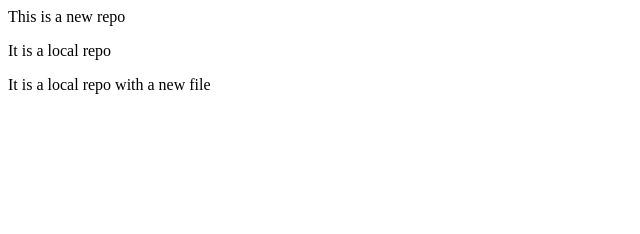
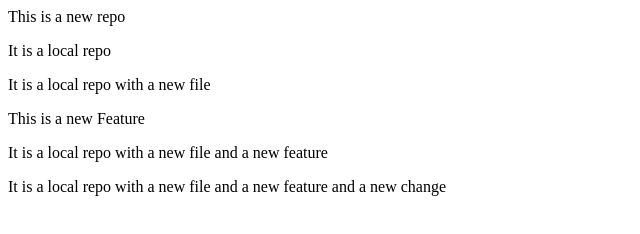
Before and after one commit to AfzalkhanUsAfXaI/localRepo, a plain HTML site: page index.html in a window 1280 px wide. Shown: the whole page, without its empty margins (0-640 px from the left). Drawn offline with Linux system fonts and the light colour scheme.

Commit message:
Add new branch

```diff
--- a/index.html
+++ b/index.html
@@ -1,3 +1,8 @@
 <p>This is a new repo</p>
 <p>It is a local repo</p>
 <p>It is a local repo with a new file</p>
+
+<p>This is a new Feature
+<p>It is a local repo with a new file and a new feature</p>
+<p>It is a local repo with a new file and a new feature and a new change</p>
+</p>
```
